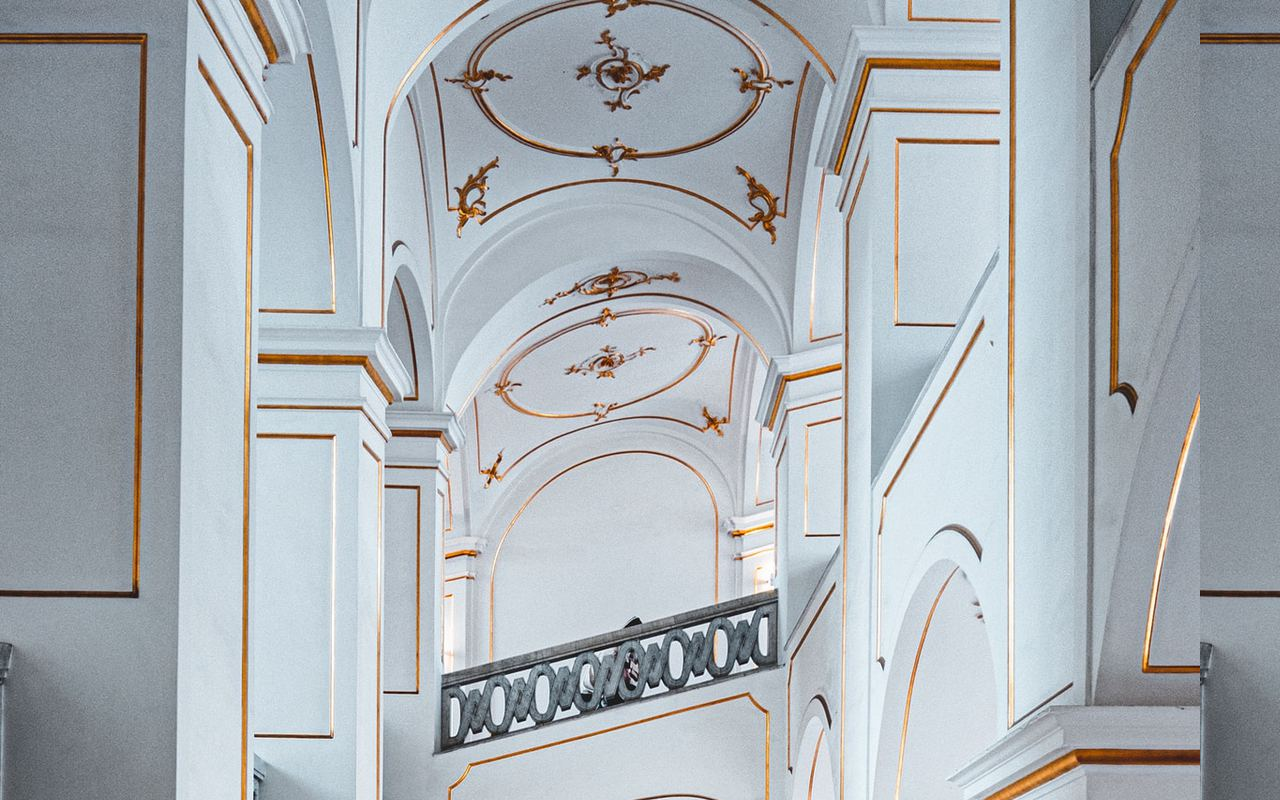
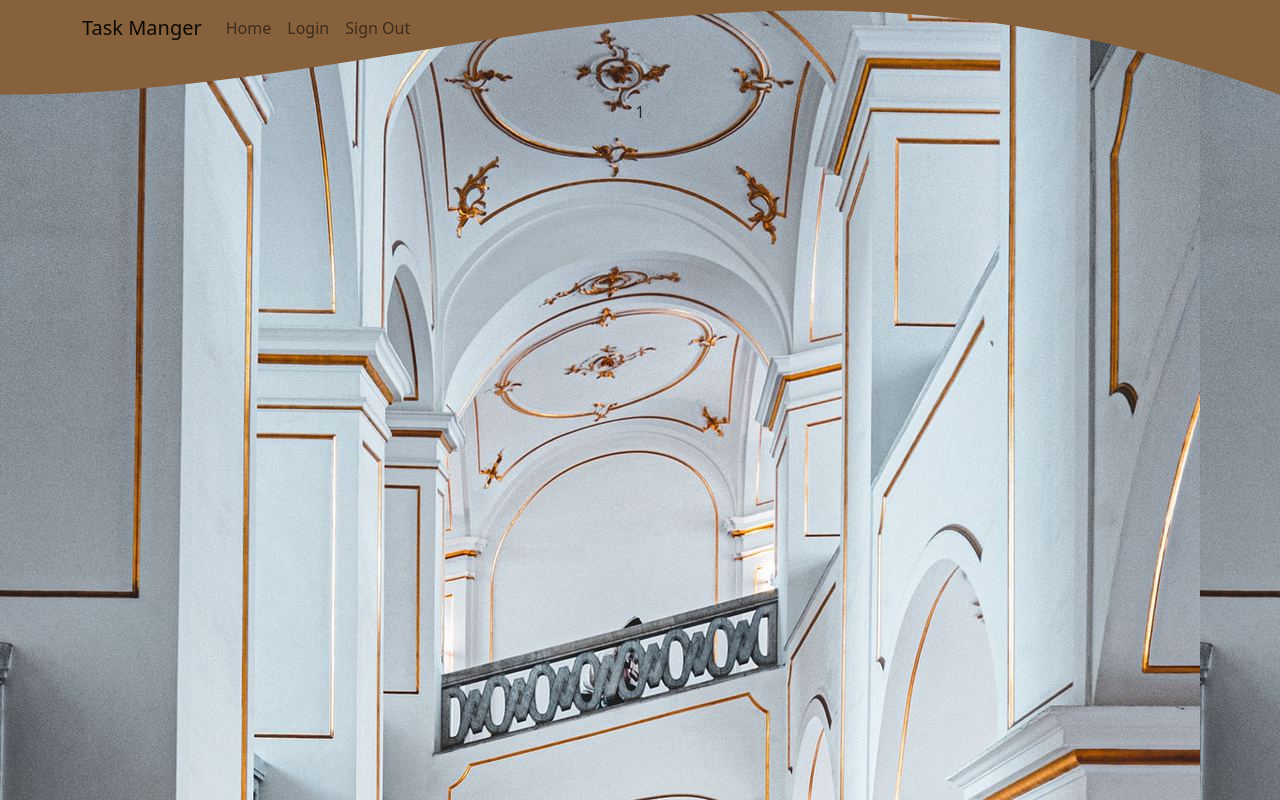
Before and after one commit to aliraad79/task_manager, a React (Create React App) app in the folder frontend/: page /detail/1 in a window 1280 px wide. Before the commit this address had no page. Built offline with nearby package versions, Linux system fonts and the light colour scheme.

Commit message:
Add card detail as a page

```diff
--- a/frontend/src/App.js
+++ b/frontend/src/App.js
@@ -5,6 +5,7 @@ import "bootstrap/dist/css/bootstrap.min.css";
 import HomePage from "./components/HomePage";
 import Login from "./components/Login";
 import LogoImage from "./background.jpg";
+import CardDetail from "./components/CardDetail";
 
 var backgroundStyle = {
   backgroundImage: `url(${LogoImage})`,
@@ -19,6 +20,7 @@ function App() {
         <Routes>
           <Route path="/" element={<HomePage />} />
           <Route path="/login" element={<Login />} />
+          <Route path="/detail/:id" element={<CardDetail />} />
         </Routes>
       </Router>
     </div>
--- a/frontend/src/components/Card.js
+++ b/frontend/src/components/Card.js
@@ -1,8 +1,10 @@
+import { Navigate, useNavigate } from "react-router-dom";
 const Card = ({ text }) => {
+  let navigate = useNavigate();
   return (
     <div
       className="shadow p-1 mb-2 bg-white rounded"
-      onClick={() => console.log("Should open card detail")}
+      onClick={() => navigate(`/detail/${text}`)}
     >
       {text}
     </div>
--- /dev/null
+++ b/frontend/src/components/CardDetail.js
@@ -0,0 +1,18 @@
+import NavBar from "./NavBar";
+
+import { Row, Col, Container } from "react-bootstrap";
+
+import { useParams } from "react-router-dom";
+
+const CardDetail = () => {
+  const { id } = useParams();
+
+  return (
+    <>
+      <NavBar />
+      <center>{id}</center>
+    </>
+  );
+};
+
+export default CardDetail;
```
